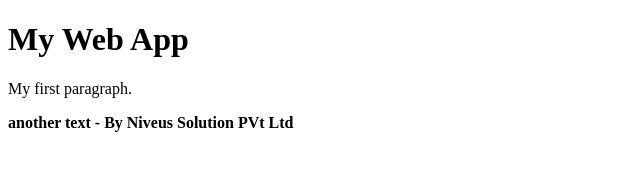
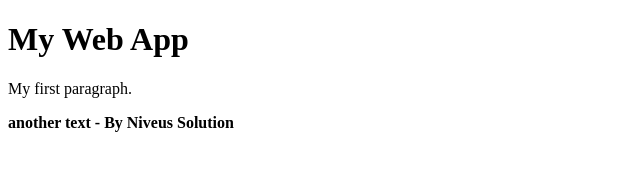
Before and after one commit to mohsinniveus/gcp-ci-cd-gke, a plain HTML site: page index.html in a window 1280 px wide. Shown: the full height of the page, 0-640 px from the left. Drawn offline with Linux system fonts and the light colour scheme.

Commit message:
new changes

```diff
--- a/index.html
+++ b/index.html
@@ -4,7 +4,7 @@
 
 <h1>My Web App</h1>
 <p>My first paragraph.</p>
-<strong>another text - By Niveus Solution PVt Ltd</strong>
+<strong>another text - By Niveus Solution</strong>
 
 </body>
 </html>
```
